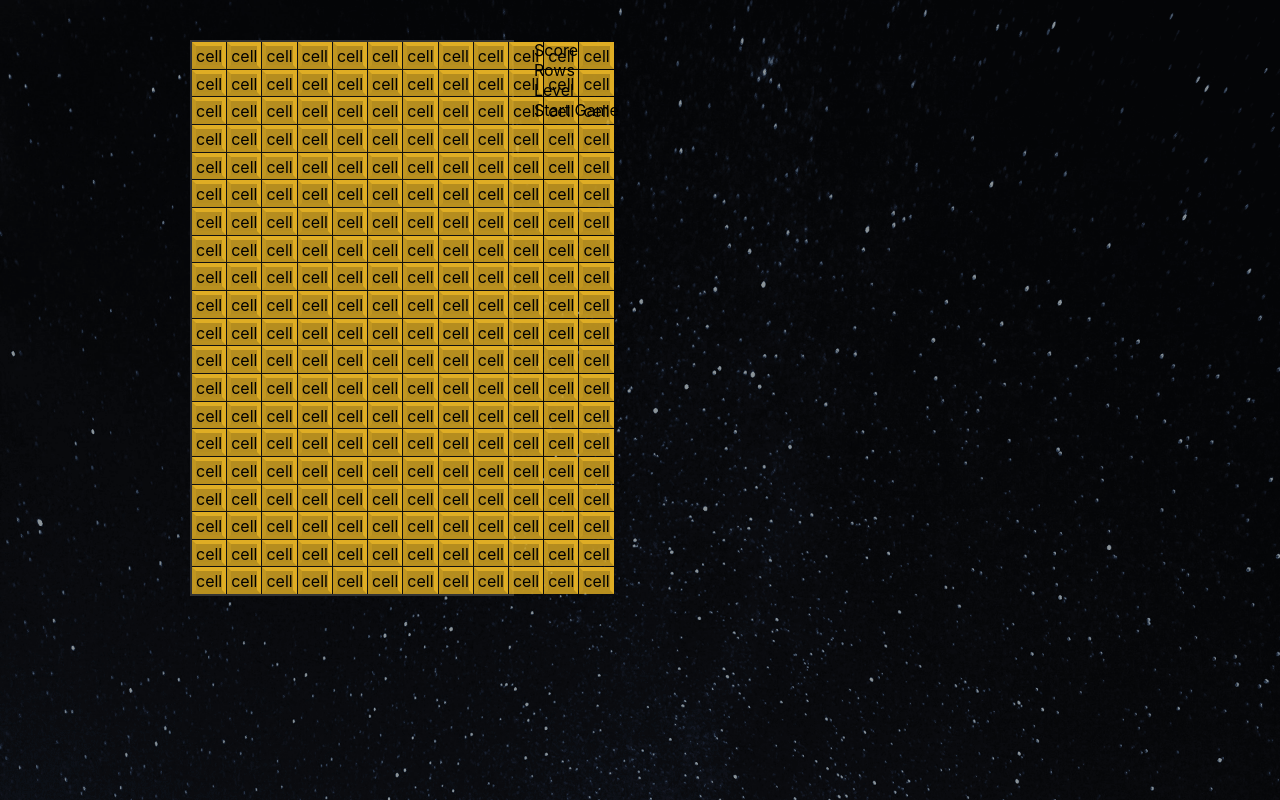
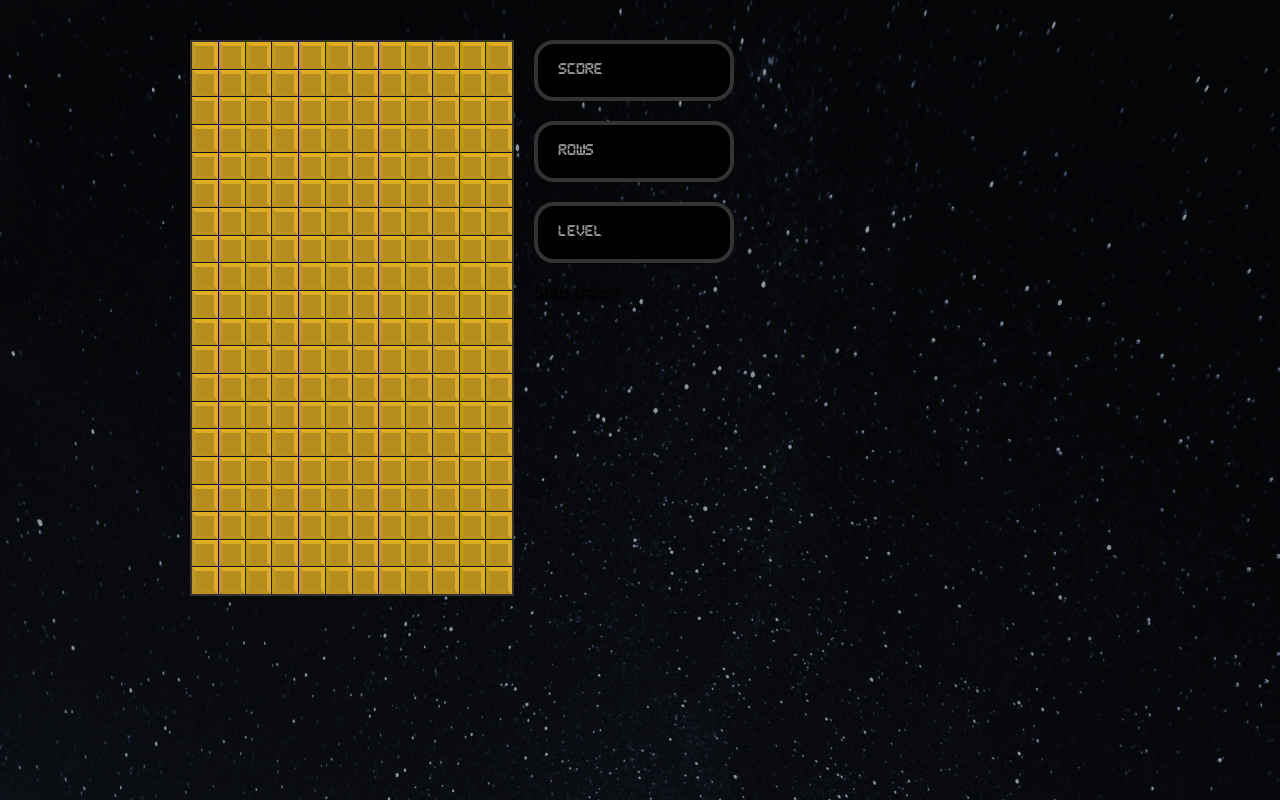
Before and after one commit to lowtrey/react-tetris, a React (Create React App) app: page / in a window 1280 px wide. Built offline with nearby package versions, Linux system fonts and the light colour scheme.

Commit message:
Create StyledDisplay component

```diff
--- a/src/components/Cell.js
+++ b/src/components/Cell.js
@@ -3,7 +3,7 @@ import { StyledCell } from './styles/StyledCell';
 import { TETROMINOS } from '../tetrominos';
 
 const Cell = ({ type }) => (
-  <StyledCell type={'L'} color={TETROMINOS['L'].color}>cell</StyledCell>
+  <StyledCell type={'L'} color={TETROMINOS['L'].color} />
 );
 
 export default Cell;
--- a/src/components/Display.js
+++ b/src/components/Display.js
@@ -1,7 +1,8 @@
 import React from 'react';
+import { StyledDisplay } from './styles/StyledDisplay'
 
 const Display = ({ gameOver, text }) => (
-  <div>{text}</div>
+  <StyledDisplay gameOver={gameOver}>{text}</StyledDisplay>
 );
 
 export default Display;
--- /dev/null
+++ b/src/components/styles/StyledDisplay.js
@@ -0,0 +1,17 @@
+import styled from 'styled-components';
+
+export const StyledDisplay = styled.div`
+  box-sizing: border-box;
+  display: flex;
+  align-items: center;
+  margin: 0 0 20px 0;
+  padding: 20px;
+  border: 4px solid #333;
+  min-height: 30px;
+  width: 100%;
+  border-radius: 20px;
+  color: ${props => (props.gameOver ? 'red' : '#999')};
+  background: #000;
+  font-family: Pixel, Arial, Helvetica, sans-serif;
+  font-size: 0.8rem;
+`;
--- a/src/components/styles/StyledStage.js
+++ b/src/components/styles/StyledStage.js
@@ -12,4 +12,4 @@ export const StyledStage = styled.div`
   width: 100%;
   max-width: 25vw;
   background: #111;
-`
+`;
```
